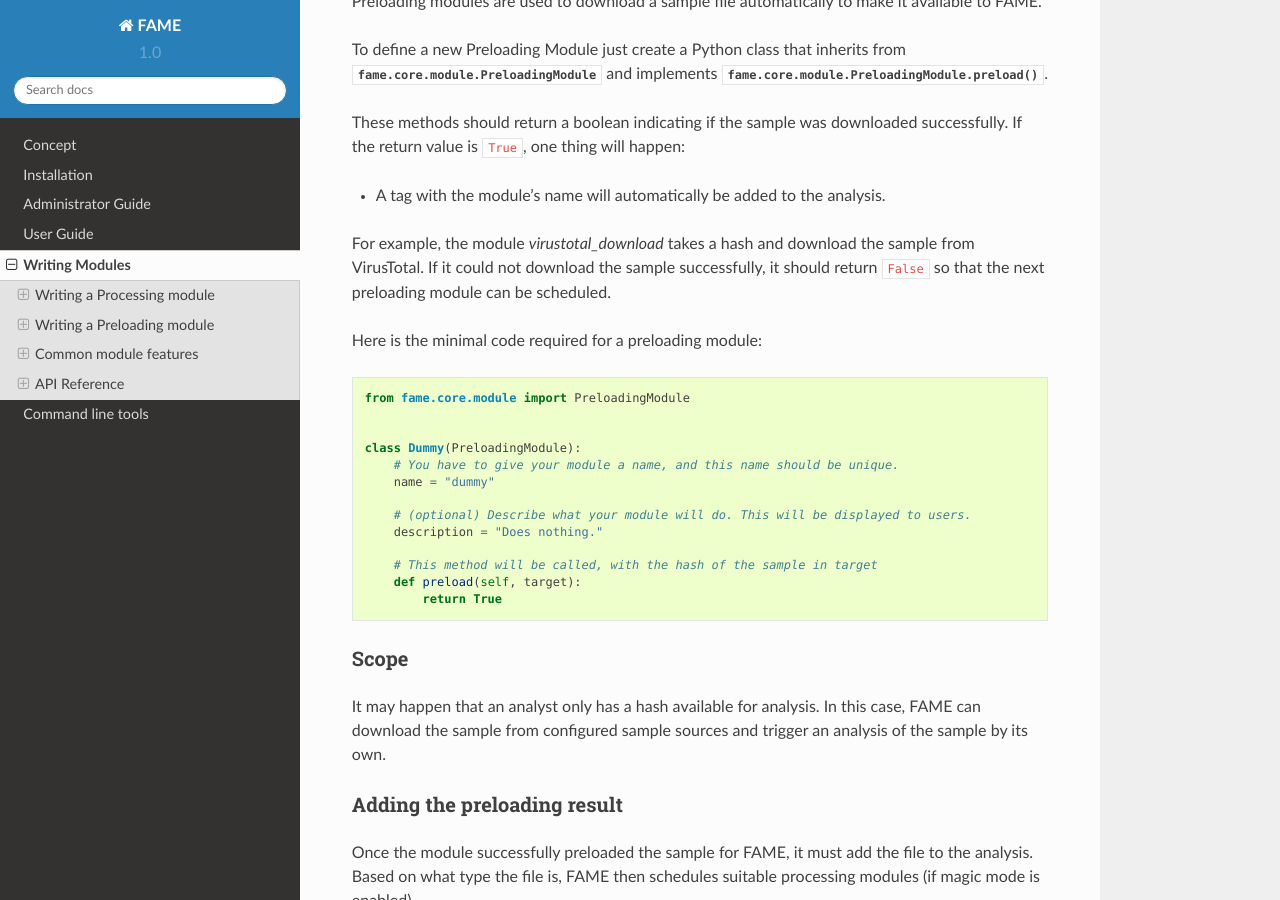
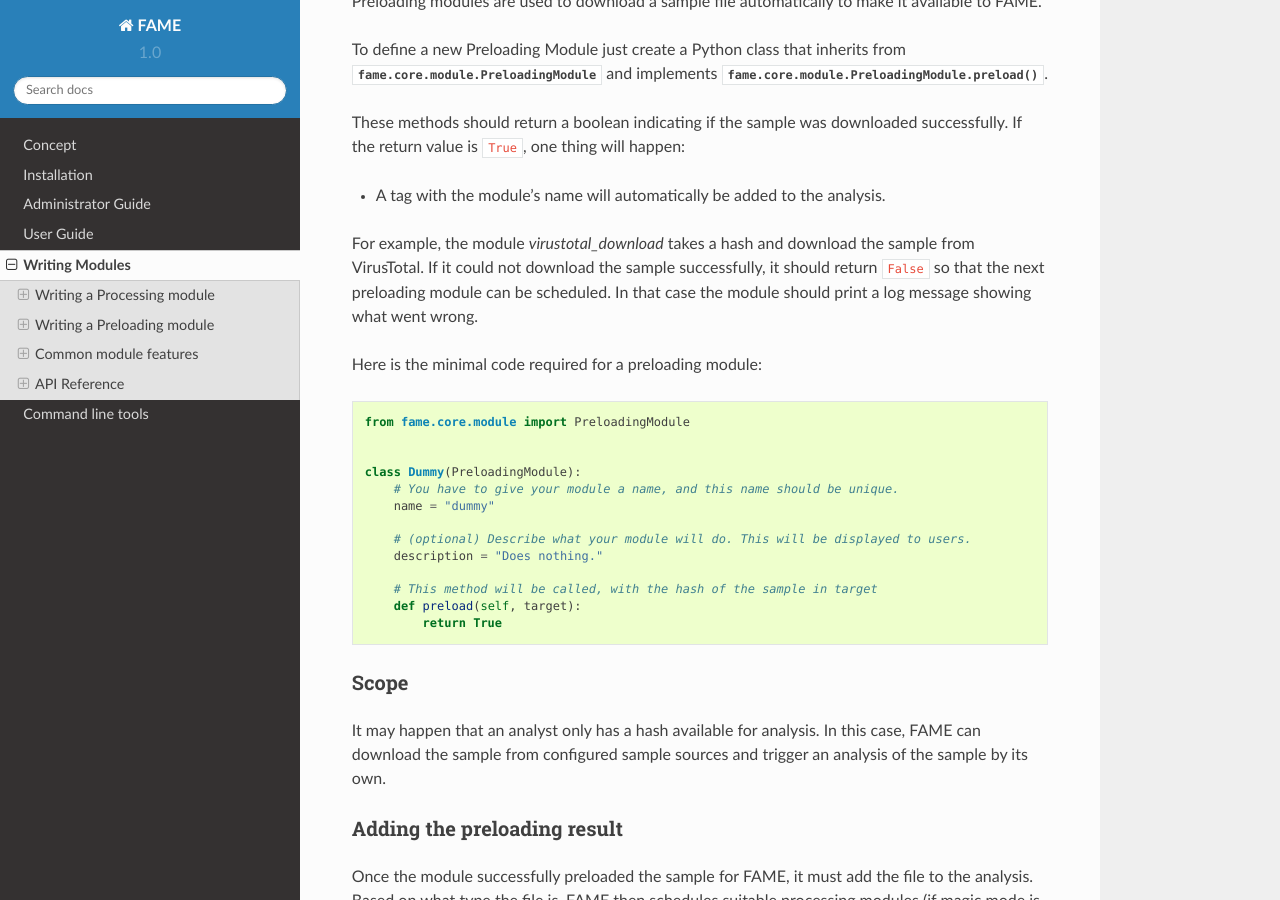
Before and after one commit to certsocietegenerale/fame, a Sphinx documentation site: the page built from docs/modules.rst, in a window 1280 px wide and 900 px high, scrolled down 8560 px. Built offline with Sphinx 7.4.7 and the Read the Docs theme 2.0.0, drawn with Linux system fonts in a browser that asks for light colours; pages that are not in the unit, such as notebooks, are missing from menus.

Commit message:
enhance preloading docu

```diff
--- a/docs/modules.rst
+++ b/docs/modules.rst
@@ -327,7 +327,7 @@ These methods should return a boolean indicating if the sample was downloaded su
 
 * A tag with the module's name will automatically be added to the analysis.
 
-For example, the module `virustotal_download` takes a hash and download the sample from VirusTotal. If it could not download the sample successfully, it should return ``False`` so that the next preloading module can be scheduled.
+For example, the module `virustotal_download` takes a hash and download the sample from VirusTotal. If it could not download the sample successfully, it should return ``False`` so that the next preloading module can be scheduled.  In that case the module should print a log message showing what went wrong.
 
 Here is the minimal code required for a preloading module::
 
```
